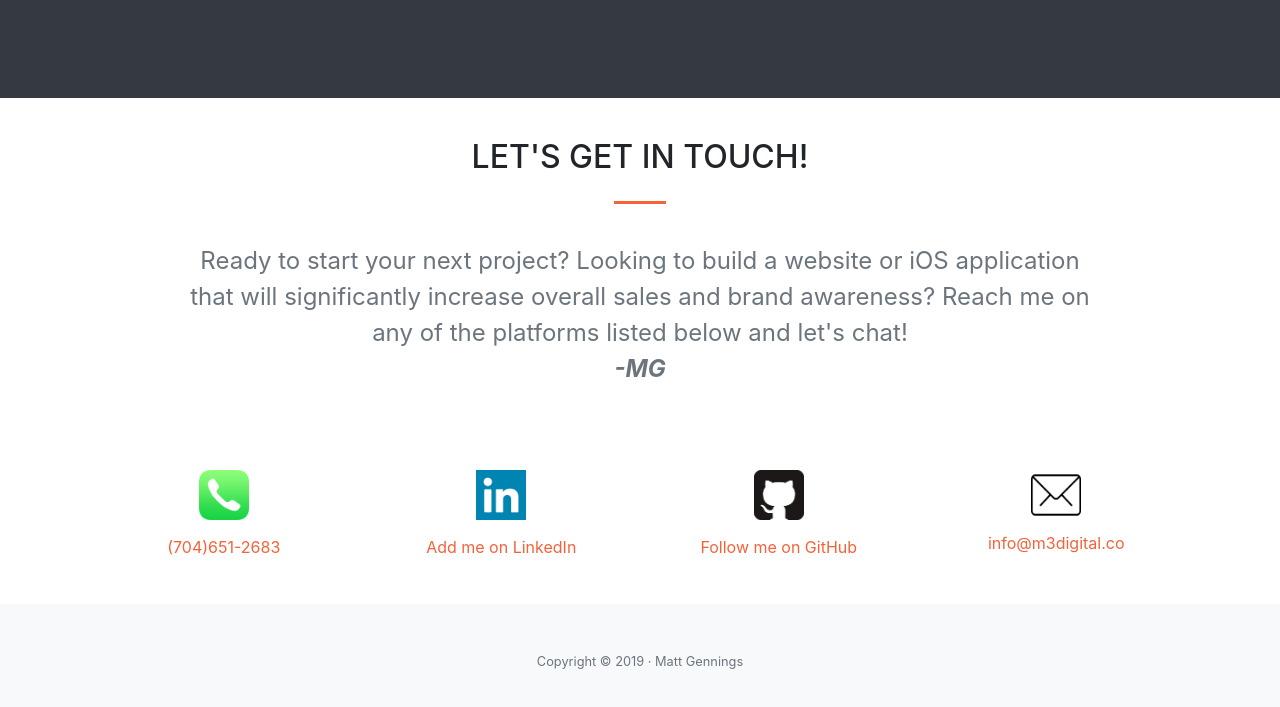
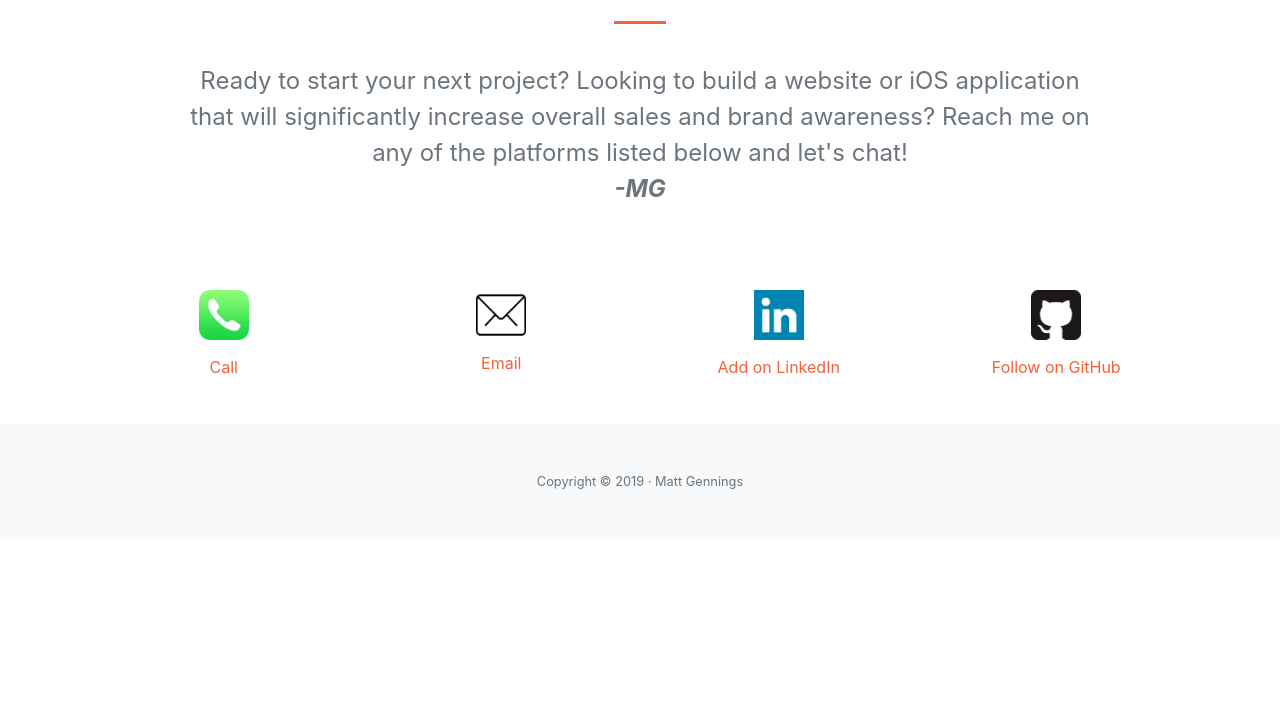
Before and after one commit to m3digital/Portfolio, a website with bundled scripts: page index.html in a window 1280 px wide. Shown: the part 2776-3483 px from the top of the page. After the commit the page ends 3315 px from the top, so only its background shows below. Built offline with nearby package versions, Linux system fonts and the light colour scheme; a web font is replaced by a local one.

Commit message:
re-ordered icons

```diff
--- a/css/style.css
+++ b/css/style.css
@@ -49,7 +49,7 @@ h1,h2,h3 {
 #headshot {
     padding: 60px 0 0 0;
 }
-p.text-muted {
+p.text-muted.mb-5 {
     font-size: 24px;
 }
 #spaceman {
--- a/index.html
+++ b/index.html
@@ -346,29 +346,31 @@
         <!-- Contact Methods -->
         <div class="container">
           <div id="contact" class="row justify-content-center">
+
             <!-- Call me -->
             <div id="contact" class="col-lg-3 mr-auto text-center">
               <a href="tel:+1-704-651-2683"><img src="img/phoneIcon.png" style="width:50px; height:50px" title="Phone" alt="Phone" />
-                <div id="contactSubtitle">(704)651-2683</a></div>
+                <div id="contactSubtitle">Call</a></div>
             </div>
+
+            <!-- Email me -->
+            <div id="contactEmail" class="col-lg-3 mr-auto text-center">
+              <a href="mailto:info@m3digital.co"><img src="img/mailIcon.png" style="width:50px; height:58px" title="Email" alt="Email"/>
+                <div id="email">Email</a></div>
+          </div>
 
             <!-- LinkedIn badge -->
             <div id="contact" class="col-lg-3 mr-auto text-center">
               <a href="https://linkedin.com/in/mgennings" target="_blank"><img src="img/linkedin.png" style="width:50px; height:50px" title="LinkedIn" alt="LinkedIn"/>
-                <div id="contactSubtitle">Add me on LinkedIn</a></div>
+                <div id="contactSubtitle">Add on LinkedIn</a></div>
             </div>
 
             <!-- Github -->
             <div id="contact" class="col-lg-3 mr-auto text-center">
               <a href="https://github.com/m3digital" target="_blank"><img src="img/githubLogo.png" style="width:50px; height:50px" title="Github" alt="Github"/>
-                <div id="contactSubtitle">Follow me on GitHub</a></div>
+                <div id="contactSubtitle">Follow on GitHub</a></div>
             </div>
 
-            <!-- Email me -->
-            <div id="contactEmail" class="col-lg-3 mr-auto text-center">
-                <a href="mailto:info@m3digital.co"><img src="img/mailIcon.png" style="width:50px; height:58px" title="Email" alt="Email"/>
-                  <div id="email">info@m3digital.co</a></div>
-            </div>
           </div>
         </div>
       </div>
```
